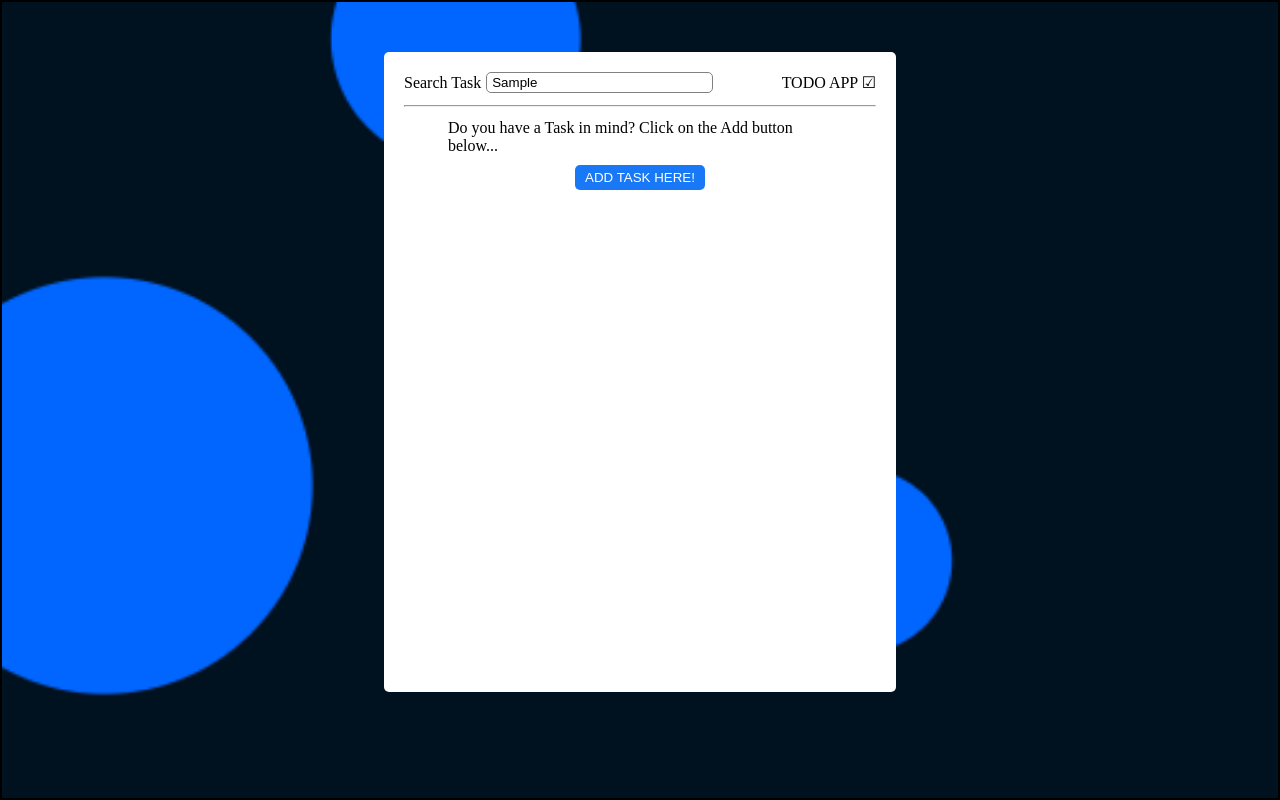
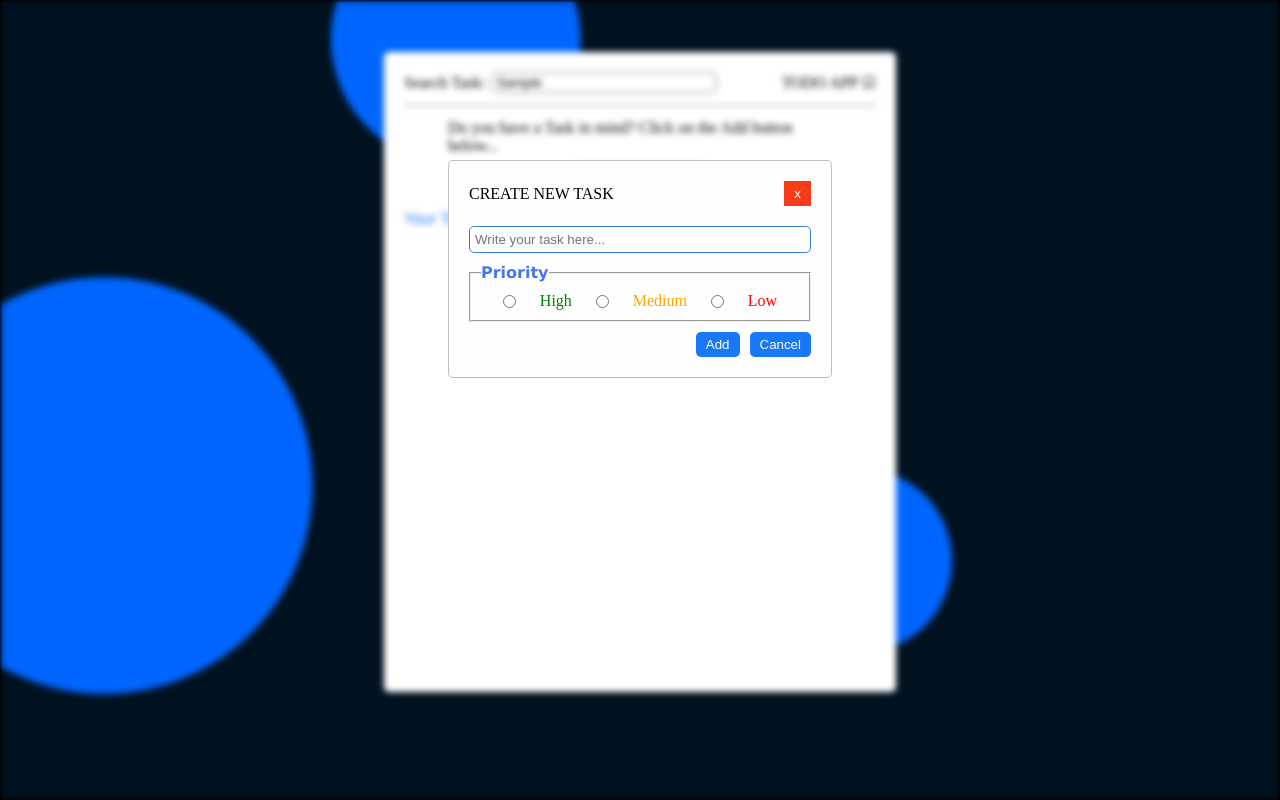
Before and after one commit to THE-Jitu-Assignments-Repo/Week-4, a React (Vite) app in the folder react-todo/: page / in a window 1280 px wide. Both pictures are taken after typing "Sample" into the empty fields and a click on the button "ADD TASK HERE!". Built offline with nearby package versions, Linux system fonts and the light colour scheme.

Commit message:
Created a new Add task modal

```diff
--- a/react-todo/src/App.jsx
+++ b/react-todo/src/App.jsx
@@ -1,13 +1,16 @@
-import React from 'react'
+import React, { useState } from 'react'
 import Todo from './components/Todo'
 import "./App.css"
 import Index from './components/todo2/Layout/Index'
 
+
 const App = () => {
+
+  const [modal, setModal]=useState(false)
   return (
     <div className='main'>
       {/* <Todo /> */}
-      <Index />
+      <Index modal={modal} setModal={setModal}/>
     </div>
   )
 }
--- a/react-todo/src/components/todo2/Header/search/Search.jsx
+++ b/react-todo/src/components/todo2/Header/search/Search.jsx
@@ -4,7 +4,7 @@ import "./search.css"
 function Search() {
   return (
     <div className='search-main'>
-        <label htmlFor="search">Search Task</label>
+        <label htmlFor="search">Search Task:</label>
         <input type="search" name="search"  className='search_input'/>
     </div>
   )
--- a/react-todo/src/components/todo2/Layout/Index.css
+++ b/react-todo/src/components/todo2/Layout/Index.css
@@ -15,7 +15,6 @@
   margin: auto;
   align-items: center;
   justify-content: space-between;
-  /* border: 2px solid red; */
   width: 30vw;
   row-gap: 10px;
 }
@@ -32,3 +31,9 @@
     background-color: rgb(135, 180, 239);
     cursor: pointer;
 }
+.task_tag{
+    margin-top: 20px;
+    margin-bottom: 20px;
+    font-family: 'Franklin Gothic Medium', 'Arial Narrow', Arial, sans-serif;
+    color: rgb(24, 120, 246);
+}
--- a/react-todo/src/components/todo2/Layout/Index.jsx
+++ b/react-todo/src/components/todo2/Layout/Index.jsx
@@ -1,19 +1,31 @@
 import React from "react";
 import Header from "../Header/Header";
+import AddTask from "../modals/AddTask";
 import "./Index.css";
 
-function Index() {
+function Index({modal, setModal}) {
   return (
     <div className="main-div">
       <div className="content">
         <Header />
-        <hr style={{ marginTop: "12px", marginBottom: "12px" }} />
+        <hr
+          style={{
+            marginTop: "12px",
+            marginBottom: "12px",
+            backgroundColor: "rgb(24, 120, 246)",
+          }}
+        />
         <div className="content_head_tag">
           <span>
             Do you have a Task in mind? Click on the Add button below...{" "}
           </span>
-          <button className="task_button">ADD TASK HERE!</button>
+          <button className="task_button" onClick={()=>setModal(!modal)}>ADD TASK HERE!</button>
+          {modal && <AddTask setModal={setModal}/>}
         </div>
+        <div className="task_tag">
+          <span>Your Tasks..</span>
+        </div>
+        <section>{/* <span>tasks list</span> */}</section>
       </div>
     </div>
   );
--- /dev/null
+++ b/react-todo/src/components/todo2/modals/Add.css
@@ -0,0 +1,71 @@
+.add_form_modal {
+  display: block;
+  position: fixed; /* Stay in place */
+  z-index: 1; /* Sit on top */
+  left: 0;
+  top: 0;
+  width: 100%; /* Full width */
+  height: 100%; /* Full height */
+  overflow: auto; /* Enable scroll if needed */
+  backdrop-filter: blur(3px);
+}
+.modal_content {
+  background-color: #fefefe;
+  margin: 10% auto; /* 15% from the top and centered */
+  margin-top: 10em;
+  padding: 20px;
+  border: 1px solid #8888;
+  width: 30%;
+  border-radius: 5px;
+}
+
+.form_head {
+  display: flex;
+  align-items: center;
+  justify-content: space-between;
+  /* border: 2px solid red; */
+  margin-bottom: 5px;
+}
+
+.form_main_modal {
+  /* border: 2px solid red; */
+  display: flex;
+  flex-direction: column;
+  margin-top: 20px;
+}
+.form_main_modal input {
+  padding: 5px;
+  padding-left: 5px;
+  border-radius: 5px;
+  outline: none;
+  border: 1px solid rgb(55, 130, 211);
+}
+
+.button_form {
+  margin-top: 10px;
+  display: flex;
+  justify-content: flex-end;
+  /* border: 2px solid red; */
+  gap: 10px;
+}
+.button_form button {
+  padding: 5px 10px 5px 10px;
+  background: rgb(24, 120, 246);
+  outline: none;
+  border: none;
+  color: white;
+  border-radius: 5px;
+}
+.button_form button:hover {
+  background-color: rgb(135, 180, 239);
+  cursor: pointer;
+}
+.cancel {
+  padding: 5px 10px;
+  display: flex;
+  align-items: center;
+  background: rgb(246, 61, 24);
+  outline: none;
+  border: none;
+  color: white;
+}
--- /dev/null
+++ b/react-todo/src/components/todo2/modals/AddTask.jsx
@@ -0,0 +1,52 @@
+import React from "react";
+import "./Add.css";
+
+function AddTask({ setModal }) {
+  return (
+    <div className="add_form_modal">
+      <section className="modal_content">
+        <div className="form_head">
+          <span>CREATE NEW TASK</span>
+          <button onClick={() => setModal(false)} className='cancel'>x</button>
+        </div>
+        <form className="form_main_modal">
+          <input type="text" name="task" className="task_input" placeholder="Write your task here..." />
+
+          <fieldset className="radio--edit">
+            <legend>Priority</legend>
+            <input
+              type="radio"
+              name="priority"
+            //   value="high"
+            //   checked={val.priority === "high"}
+            //   onChange={handleChanged}
+            />{" "}
+            <p htmlFor="priority" style={{color:'green'}}>High</p>
+            <input
+              type="radio"
+              name="priority"
+            //   value="medium"
+            //   checked={val.priority === "medium"}
+            //   onChange={handleChanged}
+            />
+            <p htmlFor="priority" style={{color:'orange'}}>Medium</p>
+            <input
+              type="radio"
+              name="priority"
+            //   value="low"
+            //   checked={val.priority === "low"}
+            //   onChange={handleChanged}
+            />
+            <p htmlFor="priority" style={{color:'red'}}>Low</p>
+          </fieldset>
+          <div className="button_form">
+            <button>Add</button>
+            <button onClick={() => setModal(false)} className='cancel'>Cancel</button>
+          </div>
+        </form>
+      </section>
+    </div>
+  );
+}
+
+export default AddTask;
```
Also changed, not shown: react-todo/src/components/todo2/List/Task.jsx (added, +9 -0 lines), react-todo/src/components/todo2/modals/EditTask.jsx (added, +9 -0 lines).
